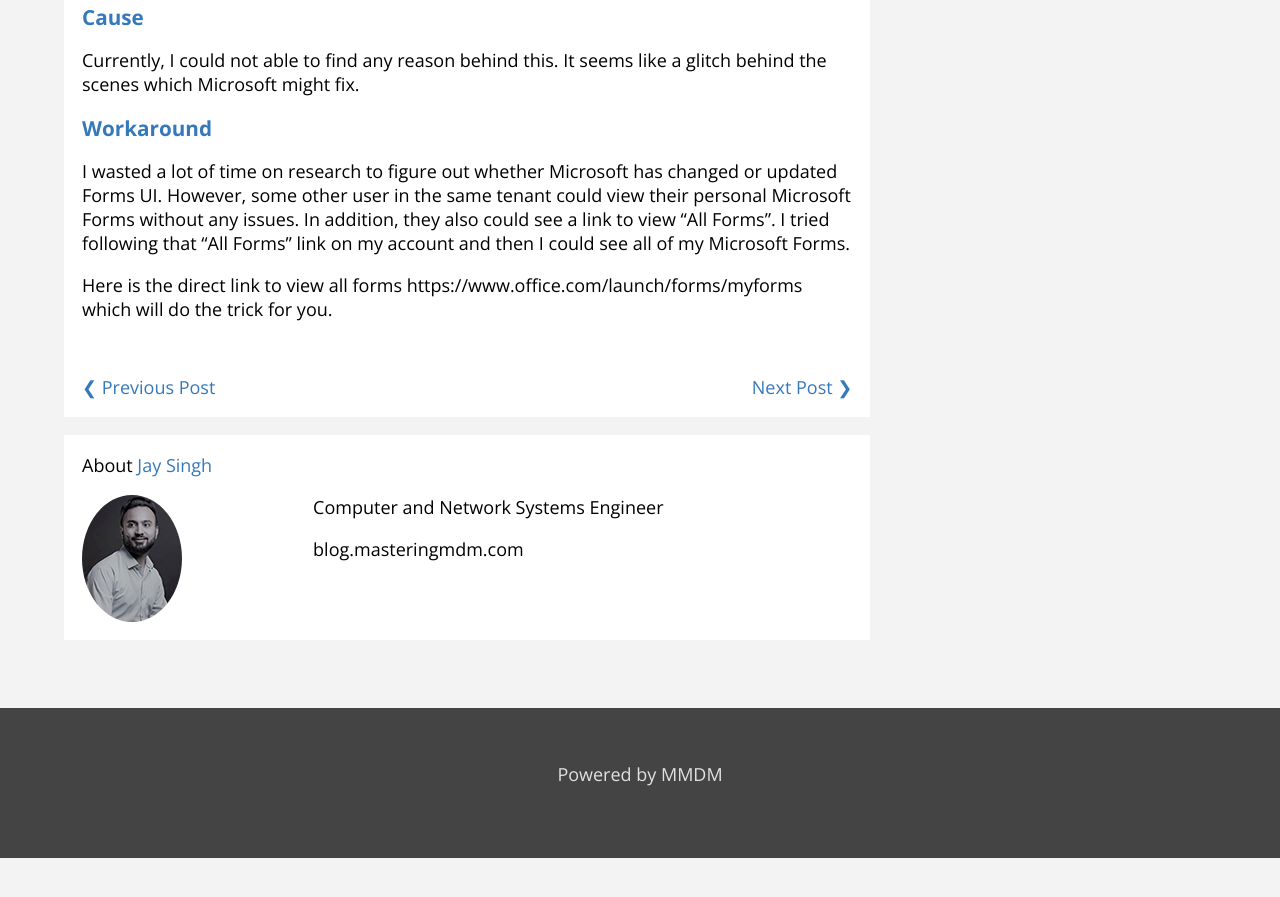
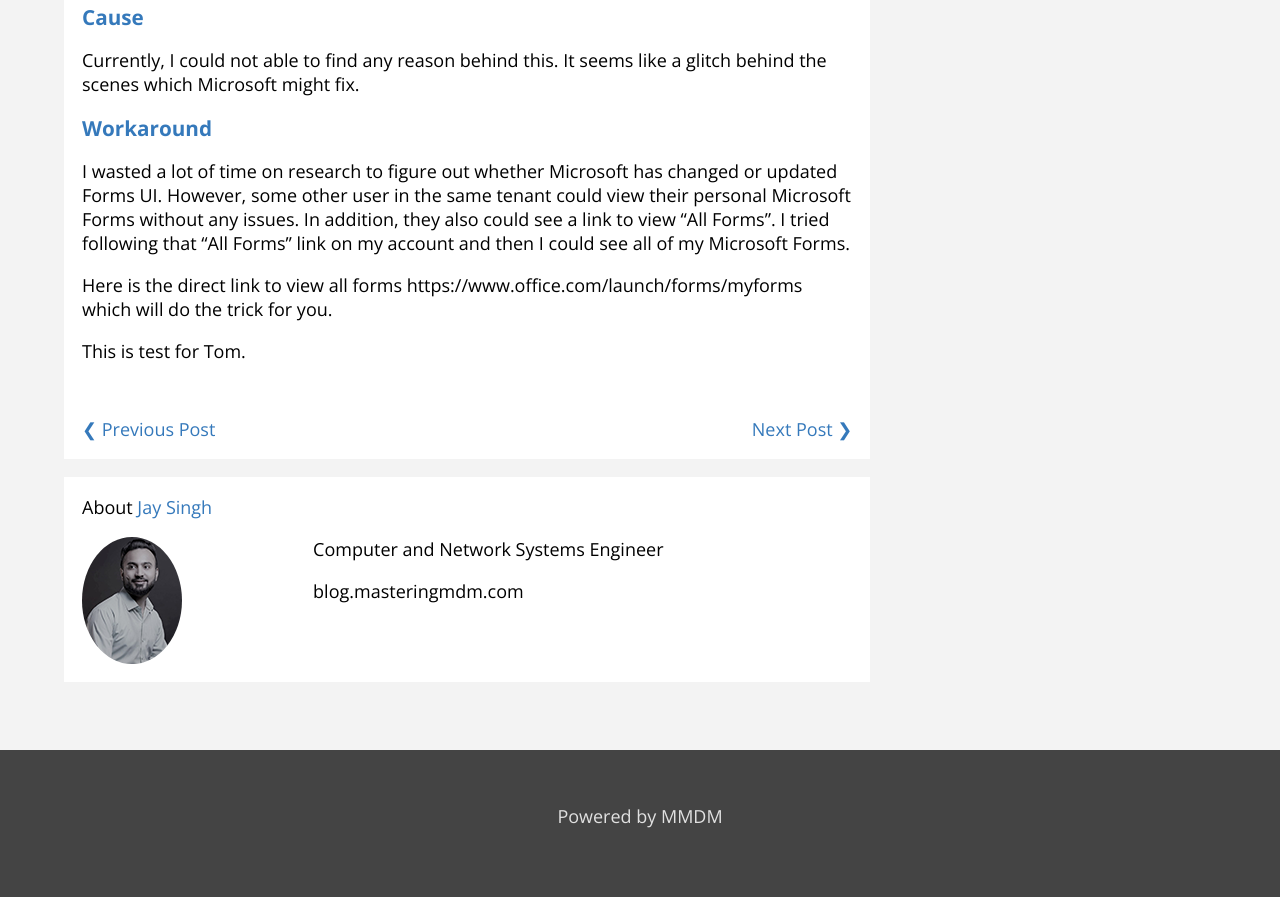
Before and after one commit to jays1ngh/jays1ngh.github.io, a Jekyll site: the page built from _posts/2021-06-05-Can't-Read-Personal-Microsoft-Forms.md, in a window 1280 px wide and 900 px high, scrolled down 824 px. Shown: the top 897 px of the window. Built offline with Jekyll 4.4.1, drawn with Linux system fonts in a browser that asks for light colours; comment, search, counter and statistics services are not loaded; before the commit the page ends 1682 px from its top, so only the background shows below that.

Commit message:
Update 2021-06-05-Can't-Read-Personal-Microsoft-Forms.md

```diff
--- a/_posts/2021-06-05-Can't-Read-Personal-Microsoft-Forms.md
+++ b/_posts/2021-06-05-Can't-Read-Personal-Microsoft-Forms.md
@@ -18,3 +18,5 @@ Currently, I could not able to find any reason behind this. It seems like a glit
 I wasted a lot of time on research to figure out whether Microsoft has changed or updated Forms UI. However, some other user in the same tenant could view their personal Microsoft Forms without any issues. In addition, they also could see a link to view “All Forms”. I tried following that “All Forms” link on my account and then I could see all of my Microsoft Forms.
 
 Here is the direct link to view all forms https://www.office.com/launch/forms/myforms which will do the trick for you.
+
+This is test for Tom.
```
